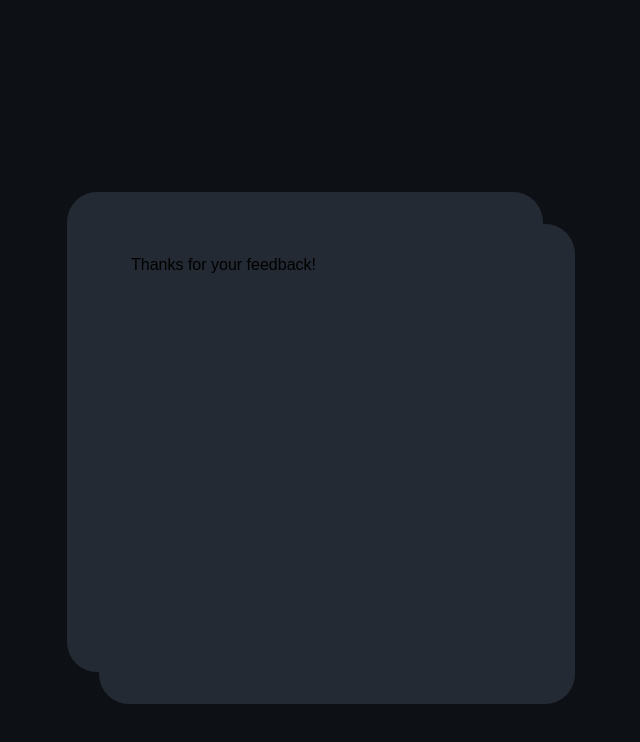
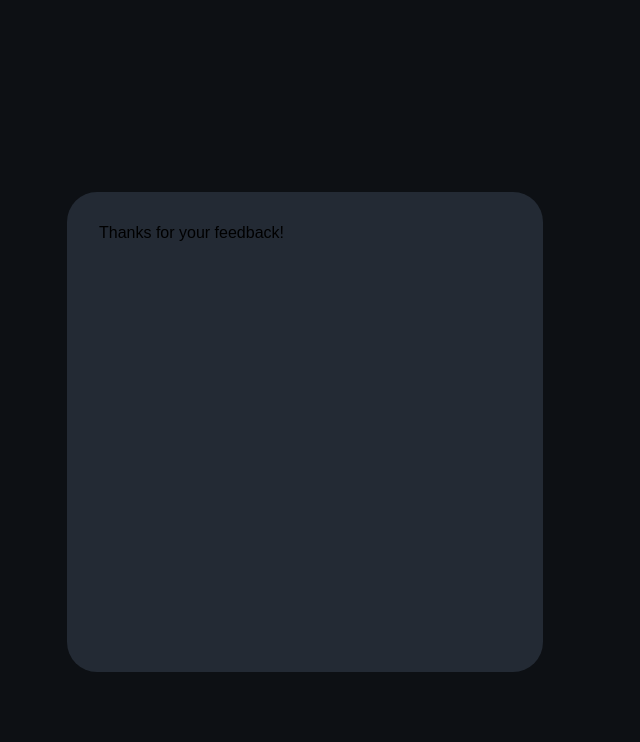
Before and after one commit to MduduziNdlovu-dev/interactive-rating, a Next.js app: page / in a window 1280 px wide. Both pictures are taken after a click on the button "SUBMIT". Shown: the top 742 px of the page, without its empty margins (335-975 px from the left). Built offline with nearby package versions, Linux system fonts and the light colour scheme.

Commit message:
refactor: simplify ThanksMessage component styling

```diff
--- a/components/ThanksMessage.tsx
+++ b/components/ThanksMessage.tsx
@@ -4,11 +4,7 @@ import React from 'react'
 const ThanksMessage = () => {
   return (
     <Box sx={{
-        backgroundColor: "#232A34",
-        padding: "2rem",
-        width: "25.75rem",
-        height: "26rem",
-        borderRadius: "1.875rem",
+
     }}>
       Thanks for your feedback!
 
```
